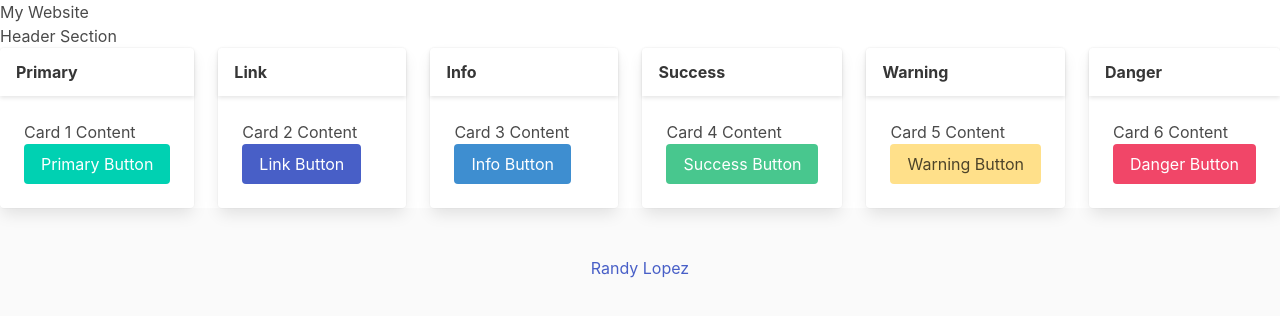
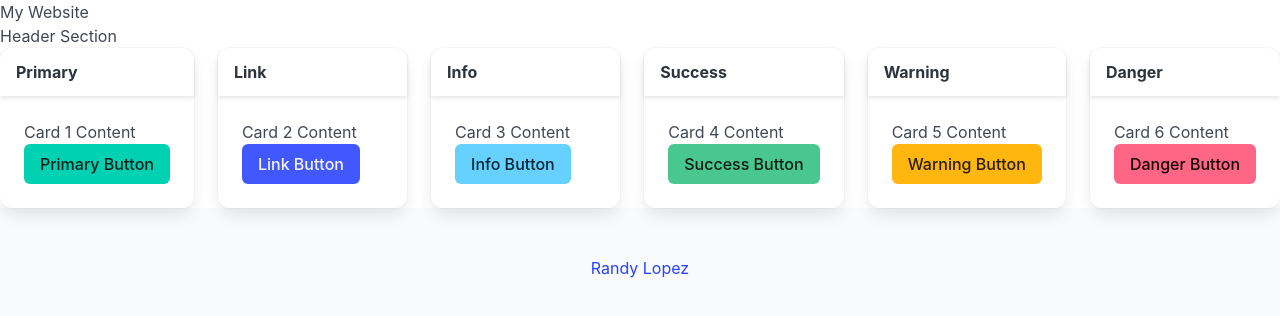
Before and after one commit to rndlpz/CSE183-hw1, a plain HTML site: page index.html in a window 1280 px wide. Drawn offline with nearby package versions, Linux system fonts and the light colour scheme.

Commit message:
added bulma

```diff
--- a/index.html
+++ b/index.html
@@ -5,7 +5,7 @@
   <meta charset="UTF-8">
   <meta name="viewport" content="width=device-width, initial-scale=1.0">
   <!-- Include Bulma CSS -->
-  <link rel="stylesheet" href="https://cdn.jsdelivr.net/npm/bulma@0.9.3/css/bulma.min.css">
+  <link rel="stylesheet" href="https://cdn.jsdelivr.net/npm/bulma@1.0.0/css/bulma.min.css">
   <title>My Web Page</title>
 </head>
 
```
